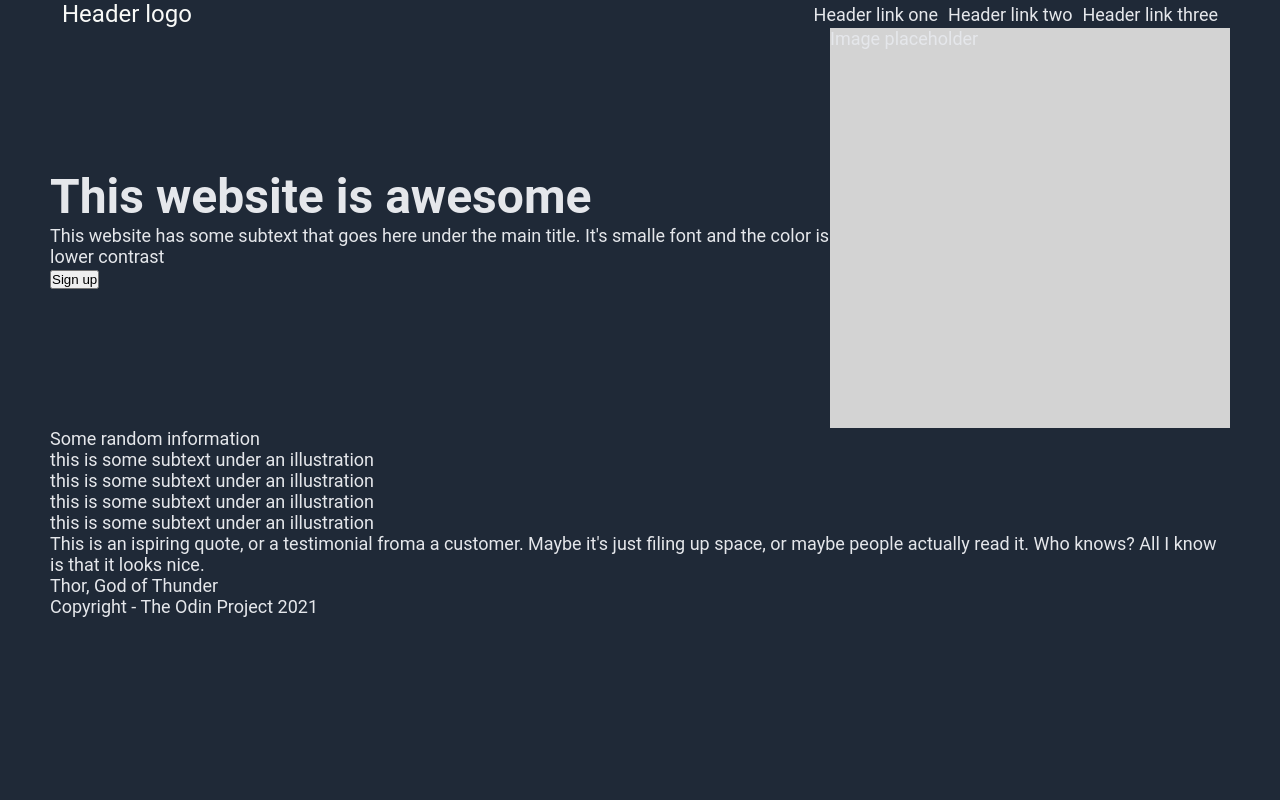
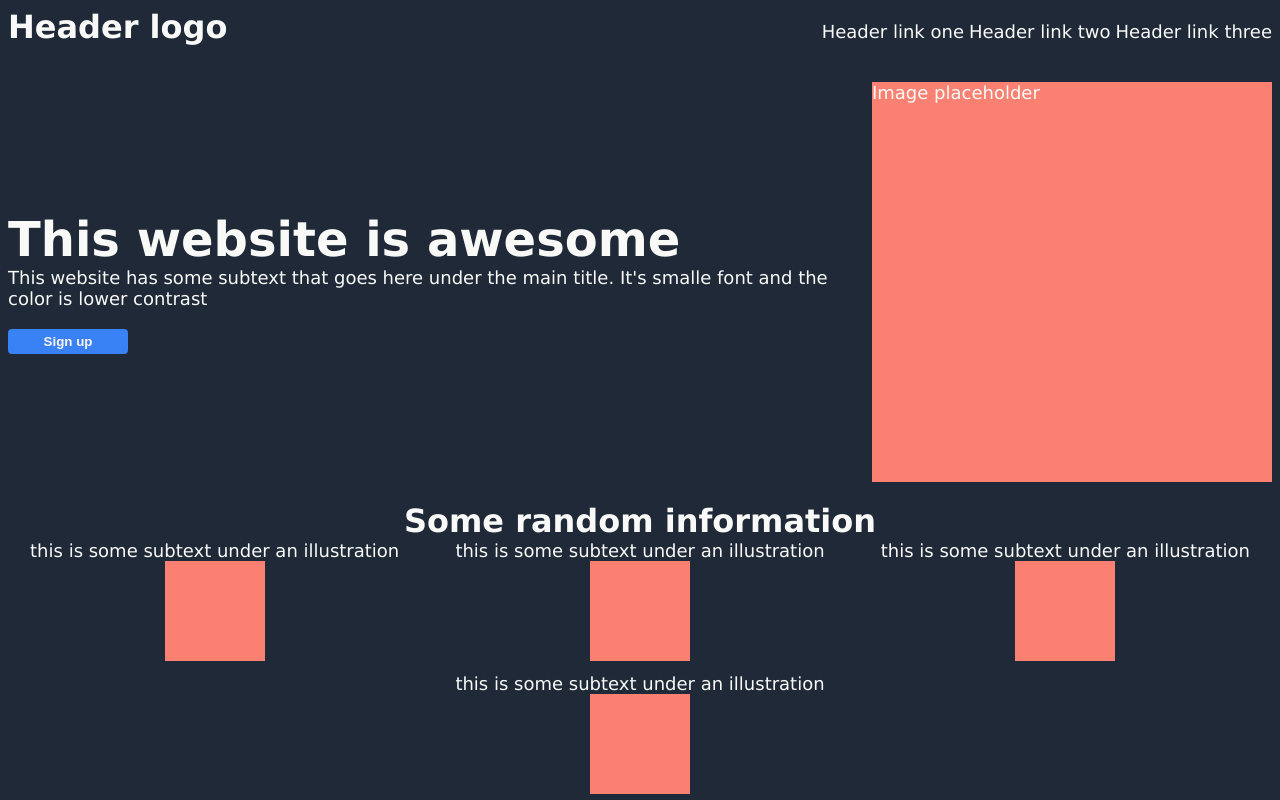
Before and after one commit to Gee1818/landing-page, a plain HTML site: page index.html in a window 1280 px wide. Shown: the top 800 px of the page. Drawn offline with Linux system fonts and the light colour scheme.

Commit message:
Updated style

```diff
--- a/index.html
+++ b/index.html
@@ -13,22 +13,21 @@
         Header logo
       </div>
       <ul>
-        <li><a href="google.com">Header link one</a></li>
-        <li><a href="google.com">Header link two</a></li>
+        <li><a href="https://cdn.statically.io/gh/TheOdinProject/curriculum/main/foundations/html_css/project/odin-project.png">Header link one</a></li>
+        <li><a href="https://cdn.statically.io/gh/TheOdinProject/curriculum/main/foundations/html_css/project/colors_and_stuff.png">Header link two</a></li>
         <li><a href="google.com">Header link three</a></li>
       </ul>
     </header>
-    <main>
     <div class="intro">
       <div class="intro-container">
         <div class="awesome">This website is awesome</div>
-          <div  class="text">This website has some subtext that goes here under the main title. It's smalle font and the color is lower contrast</div>
+        <div class="text">This website has some subtext that goes here under the main title. It's smalle font and the color is lower contrast</div>
         <button>Sign up</button>
       </div>
       <div class="image">Image placeholder</div>
     </div>
 
-      <div class="info">
+    <div class="info-sec">
       <div class="info-title">Some random information</div>
       <div class="container">
         <div class="info">
@@ -58,8 +57,6 @@
     <div class="sign-up">
 
     </div>
-
-    </main>
     <footer>Copyright - The Odin Project 2021</footer>
 </body>
 </html>
--- a/style.css
+++ b/style.css
@@ -1,62 +1,112 @@
-*,
-*::after,
-*::before {
-  padding: 0;
-  margin: 0;
+body {
+    background: #1F2937;
+    color: #f9faf8;
+    font-family: Verdana, Geneva, Tahoma, sans-serif;
+    font-size: 18px;
+    border-color: red;
+    display: flex;
+    flex-direction: column;
+}
+.image{
+    height: 400px;
+    width: 400px;
+    background-color: salmon;
+    flex-shrink: 0;
 }
 
-body{
-    font-family: 'Roboto', arial;
-    font-size: 18px;
-    color: #e5e7eb;
-    background: #1f2937;
-    margin-left: 50px;
-    margin-right: 50px;
+.info-image{
+    height: 100px;
+    width: 100px;
+    background-color: salmon;
+    font-size: 48px;
+}
+
+header{
+    display: flex;
+    justify-content: space-between;
+    align-items: baseline;
+}
+
+.logo{
+    font-size: 32px;
+    font-weight: bolder;
+}
+
+ul{
+    margin: 0px;
+    padding: 0px;
+    list-style: none;
+
+    display: flex;
+    gap: 5px;
+}
+
+a{
+    text-decoration: none;
+    color: #f9faf8;
+}
+
+.intro{
+    display: flex;
+    margin-top: 36px;
+    align-items: center;
+    justify-content: space-between;
+}
+
+.awesome{
+    font-size: 48px;
+    font-weight: bolder;
+
+}
+.intro-container{
+    margin-right: 20px;
+}
+
+button{
+    background-color: #3882f6;
+    border-radius: 4px;
+    color: seashell;
+    font-weight: bold;
+    border-width: 0px;
+    padding: 5px;
+    margin-top: 20px;
+    width: 120px;
+
+}
+
+.info-sec{
+    display: flex;
+    flex-direction: column;
+    justify-content: space-between;
+    align-items: center;
+}
+
+.info-title{
+    margin-top: 20px;
+    font-size: 32px;
+    font-weight: bold;
+}
+
+.container{
+    display: flex;
+    justify-content: space-around;
+    align-items: center;
+    flex-wrap: wrap;
+    flex: 1;
+    gap: 12px;
+}
+
+.info{
+    display: flex;
+    flex-direction: column;
+    align-items: center;
+}
+
+.quote{
     display: flex;
     flex-direction: column;
 }
 
-header{
-    display: flex;
-    width: 100%;
-    align-items: center;
-    justify-content: space-between;
+.author{
+    align-self: flex-end;
 }
-.logo{
-    font-size: 24px;
-    color: #f9faf8;
-    margin-left: 12px;
-}
-ul{
-    margin: 0px;
-    list-style: none;
-    display: flex;
-    gap: 10px;
-    margin-right: 12px;
-
-}
-
-a{
-    text-decoration: none;
-    font-size: 18px;
-    color: #e5e7eb;
-}
-
-.intro{
-    display: flex;
-    justify-content: space-around;
-    align-items: center;
-}
-
-
-.awesome{
-    font-size: 48px;
-    font-weight: bolder;
-}
-
-.image{
-    width: 400px;
-    height: 400px;
-    background: lightgray;
-    flex-shrink: 0;
-}
```
Lines whose indentation alone changed are shown as unchanged.
